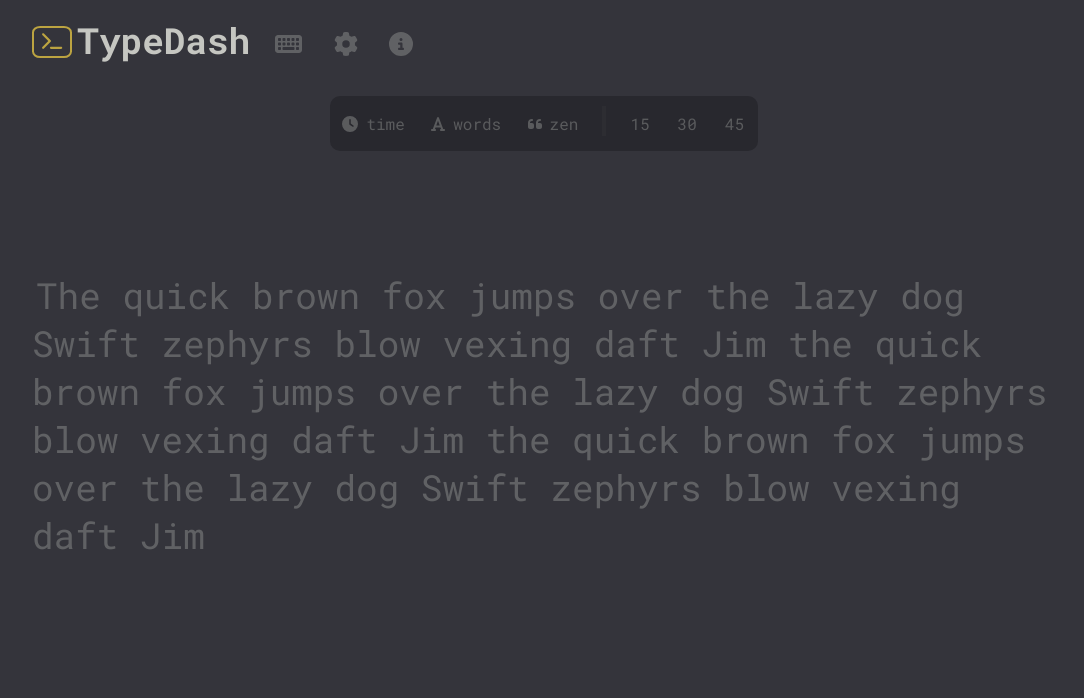
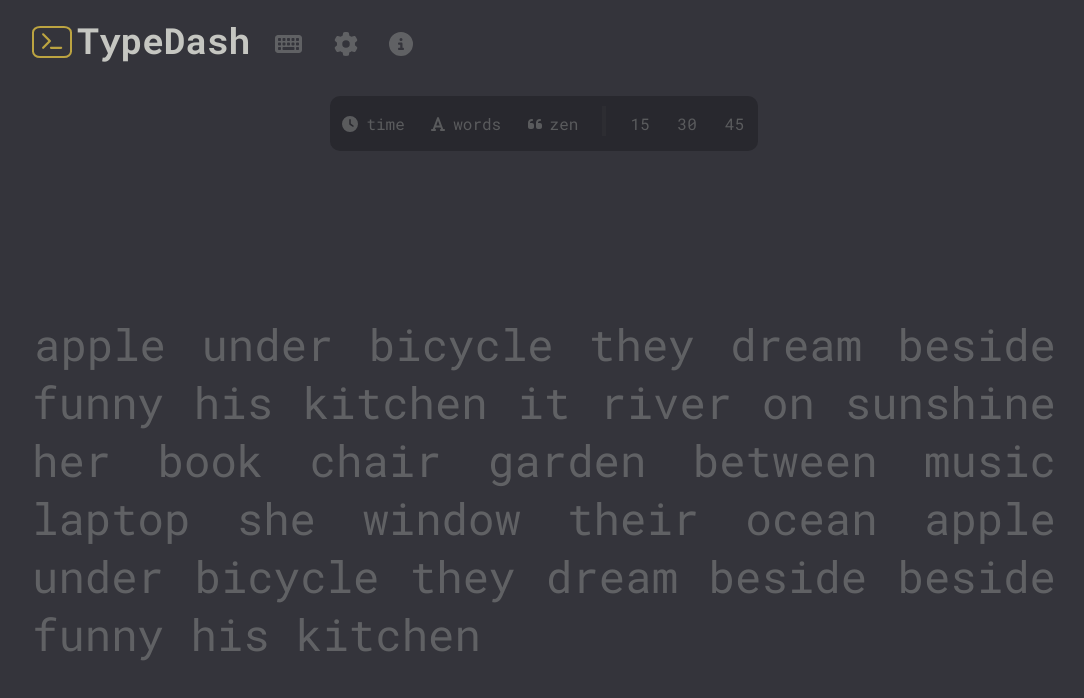
Before and after one commit to priyantaislam/typeMime, a React (Create React App) app: page / in a window 1280 px wide. Shown: the top 698 px of the page, without its empty margins (96-1180 px from the left). Built offline with nearby package versions, Linux system fonts and the light colour scheme.

Commit message:
basic typing system implemented

```diff
--- a/src/components/InputArea.css
+++ b/src/components/InputArea.css
@@ -1,34 +1,37 @@
 .inputArea {
   position: relative;
+  margin-top: 10vh;
 }
 
-.inputParagraph {
+.text-container {
   font-family: "Roboto Mono", monospace;
   color: #93959477;
-  font-size: 36px;
+  font-size: 44px;
   line-clamp: 3;
   padding-left: 10vw;
   padding-right: 10vw;
   padding-top: 10vh;
   padding-bottom: 20vh;
-  text-align: left;
+  text-align: justify;
+  /* This helps to justify the last line */
+  text-align-last: start;
+  overflow: hidden;
 }
 
 .invisible-input {
   position: absolute;
   top: 0;
   left: 0;
-  width: 100%;
-  height: 100%;
+  width: 50%;
+  height: 50%;
   opacity: 0;
   cursor: text;
 }
 
 .blinking-cursor {
-  font-weight: 100;
   font-size: 36px;
   color: #bca441;
-  border-right: 4px solid #bca441;
+  border: 1px solid #bca441;
   animation: blink 1s step-end infinite;
   margin-top: -10vh;
   border-radius: 4px;
--- a/src/components/InputArea.tsx
+++ b/src/components/InputArea.tsx
@@ -1,21 +1,33 @@
 import "./InputArea.css";
-import React, { useState, ChangeEvent } from "react";
+import React, { useState, ChangeEvent, useRef, useEffect } from "react";
+
 function InputArea() {
   const [inputValue, setInputValue] = useState<string>("");
+  const [text, setText] = useState(
+    "apple under bicycle they dream beside funny his kitchen it river on sunshine her book chair garden between music laptop she window their ocean apple under bicycle they dream beside beside funny his kitchen"
+  );
 
   const handleChange = (e: ChangeEvent<HTMLInputElement>) => {
-    setInputValue(e.target.value);
-    console.log(e.target.value);
+    const value = e.target.value;
+    setInputValue(value);
+
+    console.log(value);
   };
+
+  useEffect(() => {}, []);
+
+  // Split text based on input length
+  const splitIndex = inputValue.length;
+  const part1 = text.slice(0, splitIndex);
+  const part2 = text.slice(splitIndex);
+
   return (
     <div className="inputArea">
-      <p className="inputParagraph">
+      <div className="text-container">
+        <span style={{ color: "#bca441" }}>{part1}</span>
         <span className="blinking-cursor"></span>
-        The quick brown fox jumps over the lazy dog Swift zephyrs blow vexing
-        daft Jim the quick brown fox jumps over the lazy dog Swift zephyrs blow
-        vexing daft Jim the quick brown fox jumps over the lazy dog Swift
-        zephyrs blow vexing daft Jim
-      </p>
+        <span>{part2}</span>
+      </div>
       <input
         type="text"
         className="invisible-input"
```
